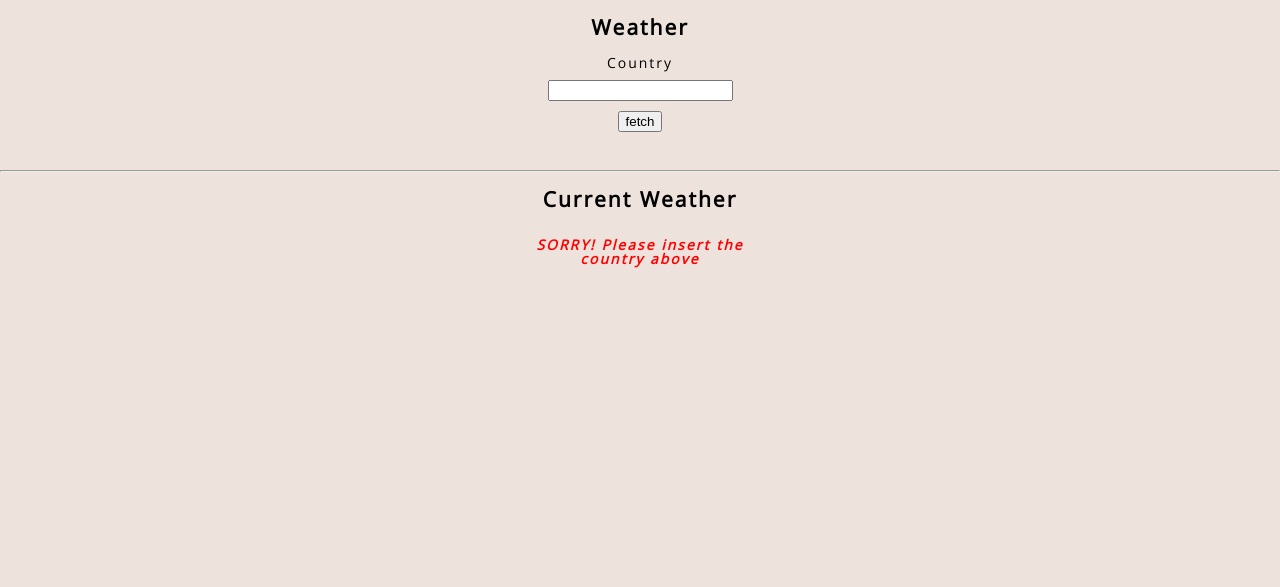
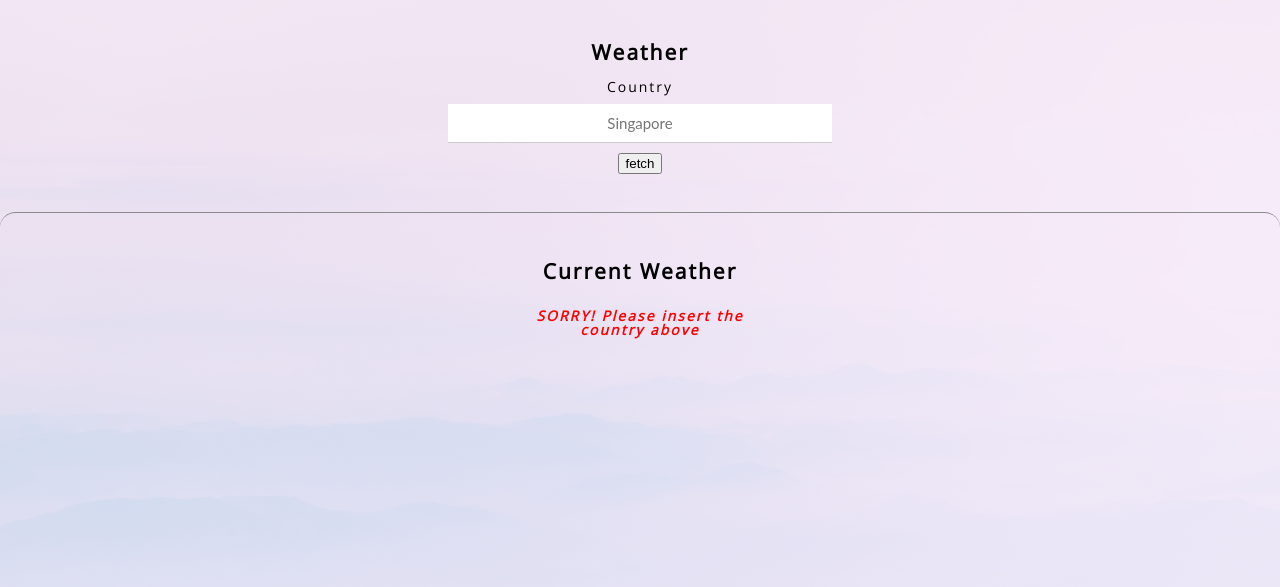
Before and after one commit to shahan007/weather-website, a Flask app: page / in a window 1280 px wide. Shown: the top 587 px of the page. Run offline with Flask 2, Linux system fonts and the light colour scheme.

Commit message:
update: (1) added image (2) updated interface

```diff
--- a/web/static/scripts/index.js
+++ b/web/static/scripts/index.js
@@ -1,5 +1,5 @@
 let updateMessage = () => {
-    $('div:nth-of-type(2)').empty()
+    $('#weather-data').empty()
     let messaglist = [
         'Country',
         'Current Temp',
@@ -9,7 +9,7 @@ let updateMessage = () => {
         'Humidity', 'Clouds are'
     ]
     messaglist.forEach(msg => {
-        $('div:nth-of-type(2)').append(`<p>${msg}: <span></span></p>`);
+        $('#weather-data').append(`<p>${msg}: <span></span></p>`);
     })
 }
 let updateWeather = ()=>{
@@ -22,21 +22,22 @@ let updateWeather = ()=>{
         contentType:'application/json'
     }).done(function (data) {
         $('.redmessage').text('');
-        if ($('div:nth-of-type(2) > p').length === 1){
+        if ($('#weather-data > p').length === 1){
             updateMessage()
         }
         data = data.data;
         let temp = data.main;
-        $('div:nth-of-type(2) > p:nth-of-type(1) > span').text(country.value);
-        $('div:nth-of-type(2) > p:nth-of-type(2) > span').text(temp.temp);
-        $('div:nth-of-type(2) > p:nth-of-type(3) > span').text(temp.temp_min);
-        $('div:nth-of-type(2) > p:nth-of-type(4) > span').text(temp.temp_max);
-        $('div:nth-of-type(2) > p:nth-of-type(5) > span').text(temp.feels_like);
-        $('div:nth-of-type(2) > p:nth-of-type(6) > span').text(temp.humidity);
-        $('div:nth-of-type(2) > p:nth-of-type(7) > span').text(data.weather[0].description);
+        $('#weather-data > p:nth-of-type(1) > span').text(country.value);
+        $('#weather-data > p:nth-of-type(2) > span').text(temp.temp);
+        $('#weather-data > p:nth-of-type(3) > span').text(temp.temp_min);
+        $('#weather-data > p:nth-of-type(4) > span').text(temp.temp_max);
+        $('#weather-data > p:nth-of-type(5) > span').text(temp.feels_like);
+        $('#weather-data > p:nth-of-type(6) > span').text(temp.humidity);
+        $('#weather-data > p:nth-of-type(7) > span').text(data.weather[0].description);
     }).fail(function (error) {
         let msg = error.responseJSON;
         $('.redmessage').text(msg.message);
     })
 }
+
 $('button').on('click',updateWeather);
--- a/web/static/styles/index.css
+++ b/web/static/styles/index.css
@@ -4,30 +4,93 @@ html{
     line-height: 1;
     letter-spacing: 2px;
 }
-body{
+
+body {
     margin: 0;
     padding: 0;
-    background-color: #EEE2DC;
+    background-image: url("../images/bg.jpg") ;
+    background-color: rgba(252, 238, 253, 0.8);    /* or rgba(255,255,255,0.65) */
+    background-position: center;
+    background-attachment: fixed;
+    background-size: cover;
+    background-repeat: no-repeat;
+    background-blend-mode: lighten;
+
 }
 
 h2{
     text-align: center;
 }
 
-div:nth-of-type(2) > p{
-    width: 20%;
-    padding: 10px 0;
+h2:nth-of-type(1){
+    margin-top: 0;
+    padding-top: 3rem;
+}
+
+div:nth-of-type(1) > div {
+    position: relative;
+    width: 30%;
     margin: auto;
 }
 
-div:nth-of-type(2) > p span{
-    font-weight: bold;
-    float: right;
-    transition: color 155ms ease-in-out;
+input{
+    width: 100%;
+    outline: none;
+    border: 0;
+    border-bottom: 1px solid #ccc;
+    font: 15px/24px "Lato", Arial, sans-serif;
+    color: rgba(51, 51, 51, 0.75);
+    padding: 7px 0;
+    box-sizing: border-box;
+    background-blend-mode: lighten;
+
 }
 
-div:nth-of-type(2) > p span:hover{
-    color: rgb(149, 228, 31);
+input + span{
+    position: absolute;
+    bottom: 0;
+    left: 0;
+    width: 100%;
+    height: 2px;
+    z-index: 99;
+}
+input + span:before, input + span:after{
+    content: "";
+    position: absolute;
+    bottom: 0;
+    left: 0;
+    width: 0;
+    height: 100%;
+    background-color: rgba(239, 112, 253, 0.65);
+    transition: 0.4s;
+}
+
+input + span:after{
+    left: auto;
+    right: 0;
+}
+input:focus + span:before, input:focus + span:after{
+    width: 50%;
+    transition: 0.4s;
+}
+
+hr{
+    height: 30px;
+    border-style: solid;
+    border-color: #8c8b8b;
+    border-width: 1px 0 0 0;
+    border-radius: 20px;
+}
+
+hr::before {
+    display: block;
+    content: "";
+    height: 30px;
+    margin-top: -31px;
+    border-style: solid;
+    border-color: #8c8b8b;
+    border-width: 0 0 1px 0;
+    border-radius: 20px;
 }
 
 label, button,input{
@@ -42,3 +105,19 @@ label, button,input{
     font-style: italic;
     text-align: center;
 }
+
+#weather-data > p{
+    width: 20%;
+    padding: 10px 0;
+    margin: auto;
+}
+
+#weather-data > p span{
+    font-weight: bold;
+    float: right;
+    transition: color 155ms ease-in-out;
+}
+
+#weather-data > p span:hover{
+    color: rgba(213, 44, 255, 0.65);
+}
--- a/web/templates/index.html
+++ b/web/templates/index.html
@@ -14,14 +14,18 @@
     <h2>Weather</h2>
     <div>
         <label for="country">Country</label>
-        <input type="text" name="country" id="country">
+        <!-- <input type="text" name="country" id="country"> -->
+        <div>
+            <input type="text" placeholder="Singapore" name="country" id="country">
+            <span></span>
+        </div>
         <button>fetch</button>
     </div>
     <br>
     <p class="redmessage"></p>
     <hr>
     <h2>Current Weather</h2>
-    <div>
+    <div id="weather-data">
         {% if not(country and data) %}
             <p class="redmessage">SORRY! Please insert the country above</p>
         {% else %}
```
Also changed, not shown: web/static/images/bg.jpg (added).
